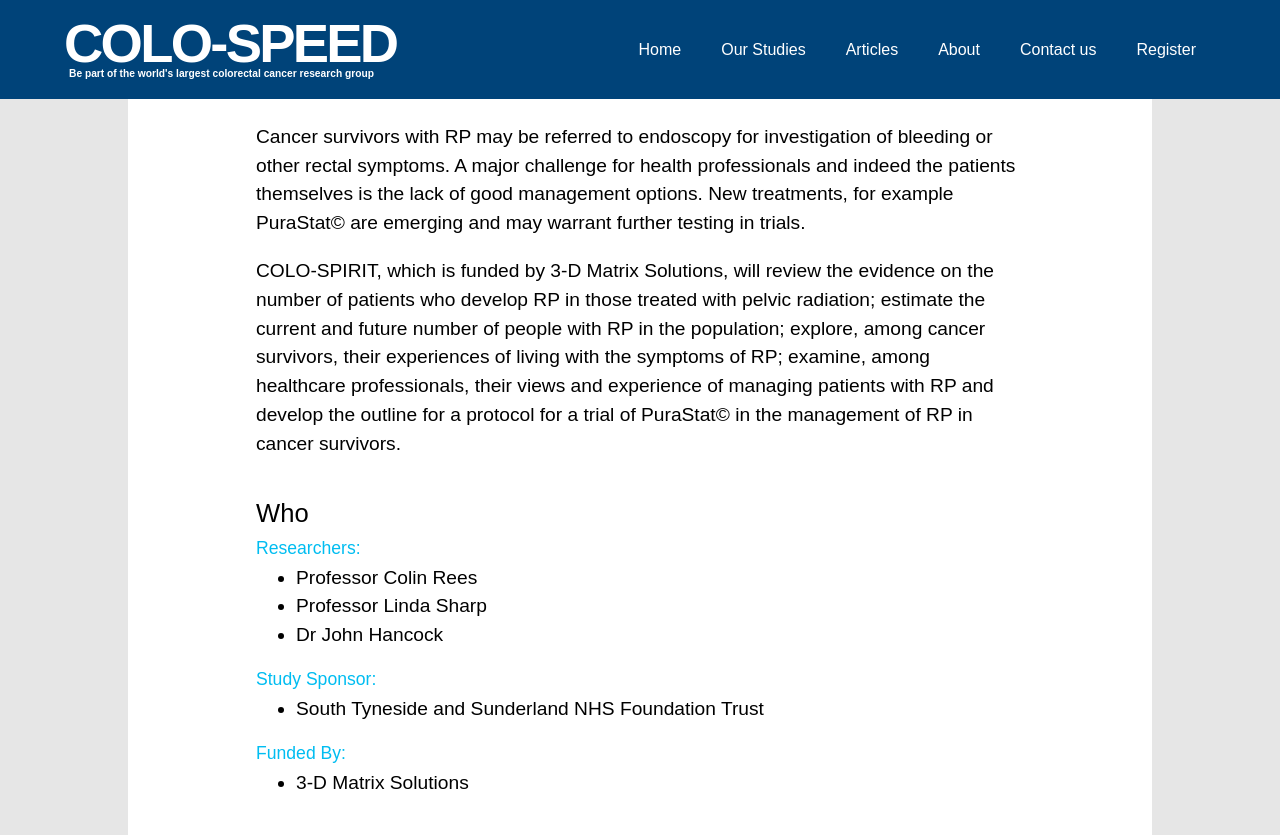
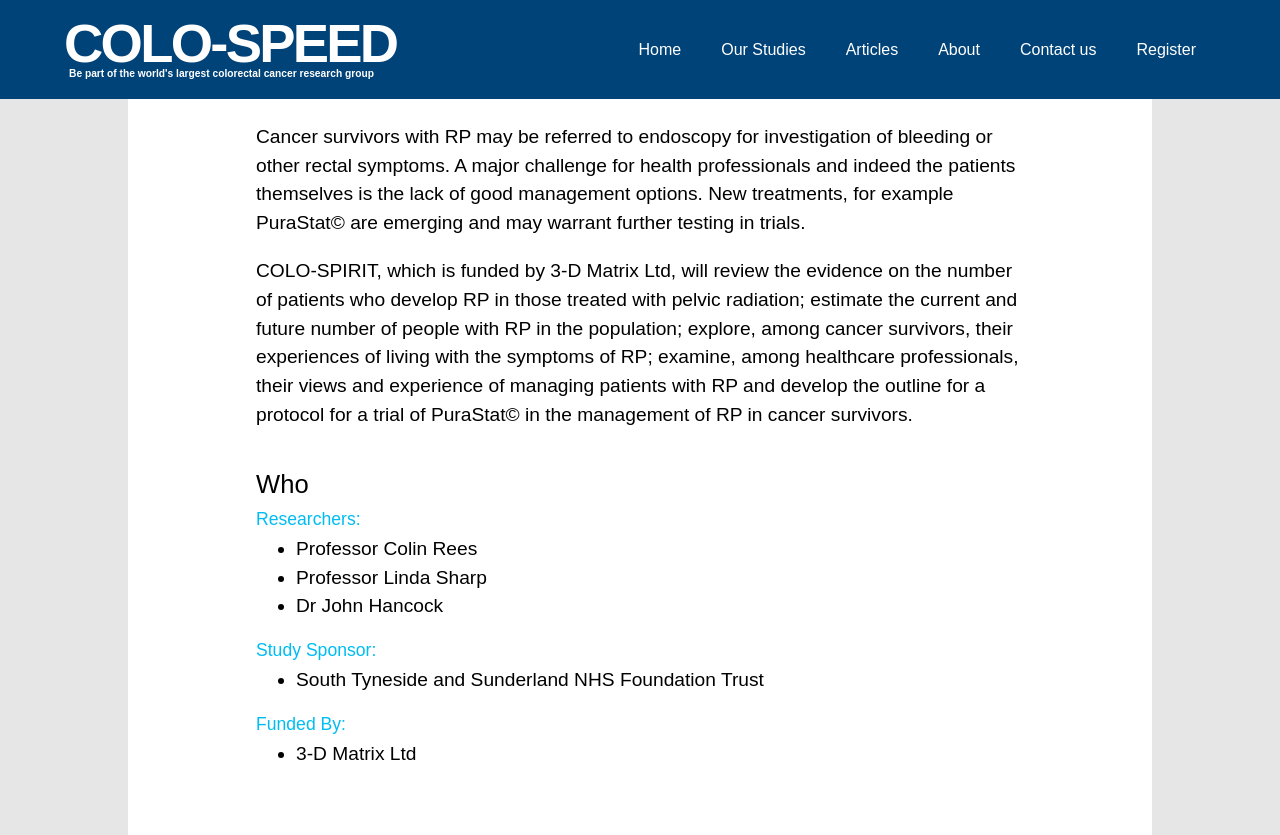
Before and after one commit to not-dalia/colo-speed-v2, a Jekyll site: the page built from _studies/colo-spirit.md, in a window 1280 px wide and 900 px high, scrolled down 814 px, cut to the strip 0-835 px from the top of the window. Built offline with Jekyll 4.4.1, drawn with Linux system fonts in a browser that asks for light colours; some web fonts are replaced; comment, search, counter and statistics services are not loaded.

Commit message:
Update Study “colo-spirit”

```diff
--- a/_studies/colo-spirit.md
+++ b/_studies/colo-spirit.md
@@ -7,7 +7,7 @@
 image: /assets/images/uploads/colo-spirit.jpg
 status: In set up
 sponsor: "South Tyneside and Sunderland NHS Foundation Trust "
-funder: 3-D Matrix Solutions
+funder: 3-D Matrix Ltd
 contactperson:
   name: Professor Linda Sharp
   institution: Newcastle University
@@ -30,4 +30,4 @@
 
 Cancer survivors with RP may be referred to endoscopy for investigation of bleeding or other rectal symptoms. A major challenge for health professionals and indeed the patients themselves is the lack of good management options. New treatments, for example PuraStat© are emerging and may warrant further testing in trials.
 
-COLO-SPIRIT, which is funded by 3-D Matrix Solutions, will review the evidence on the number of patients who develop RP in those treated with pelvic radiation; estimate the current and future number of people with RP in the population; explore, among cancer survivors, their experiences of living with the symptoms of RP; examine, among healthcare professionals, their views and experience of managing patients with RP and develop the outline for a protocol for a trial of PuraStat© in the management of RP in cancer survivors.
+COLO-SPIRIT, which is funded by 3-D Matrix Ltd, will review the evidence on the number of patients who develop RP in those treated with pelvic radiation; estimate the current and future number of people with RP in the population; explore, among cancer survivors, their experiences of living with the symptoms of RP; examine, among healthcare professionals, their views and experience of managing patients with RP and develop the outline for a protocol for a trial of PuraStat© in the management of RP in cancer survivors.
```
